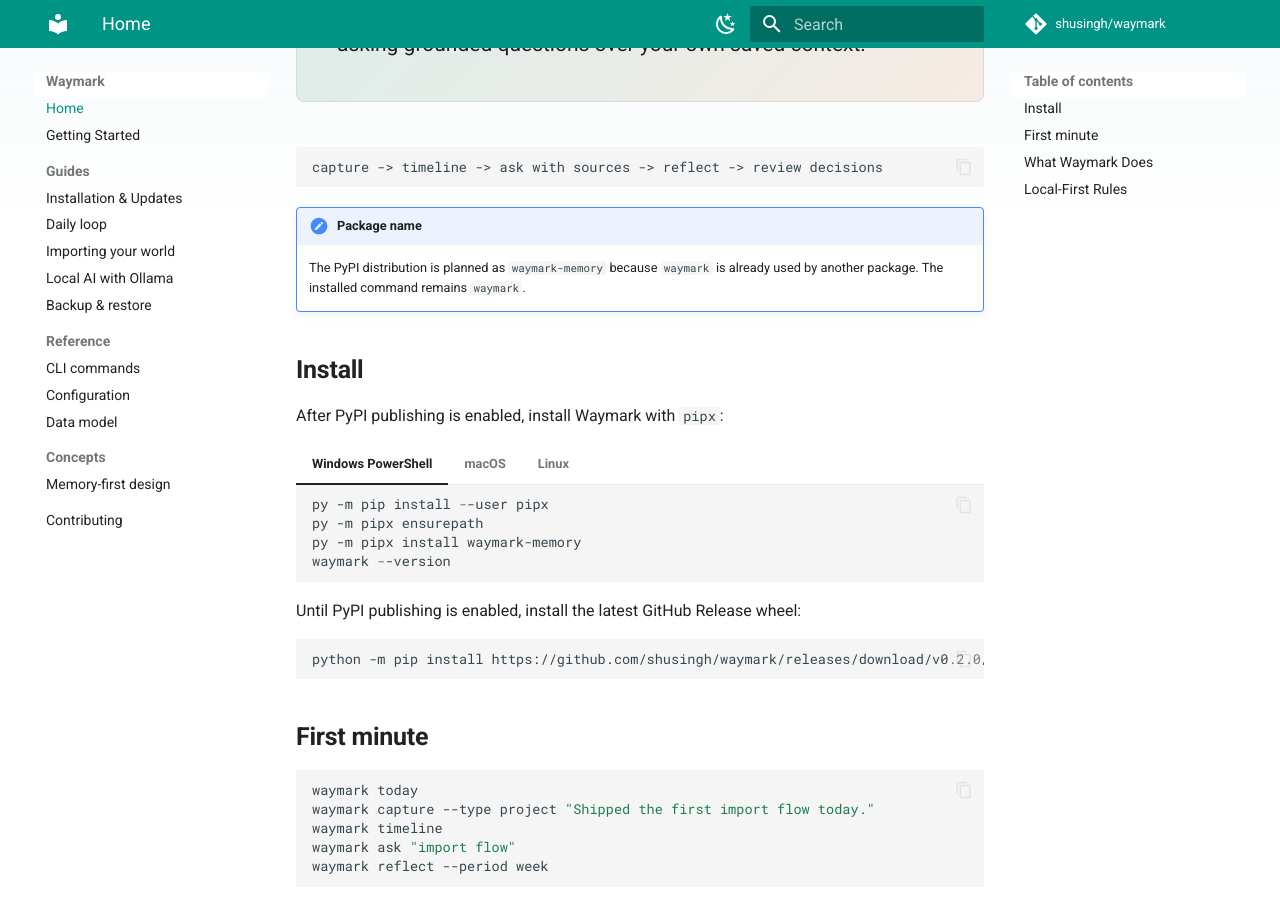
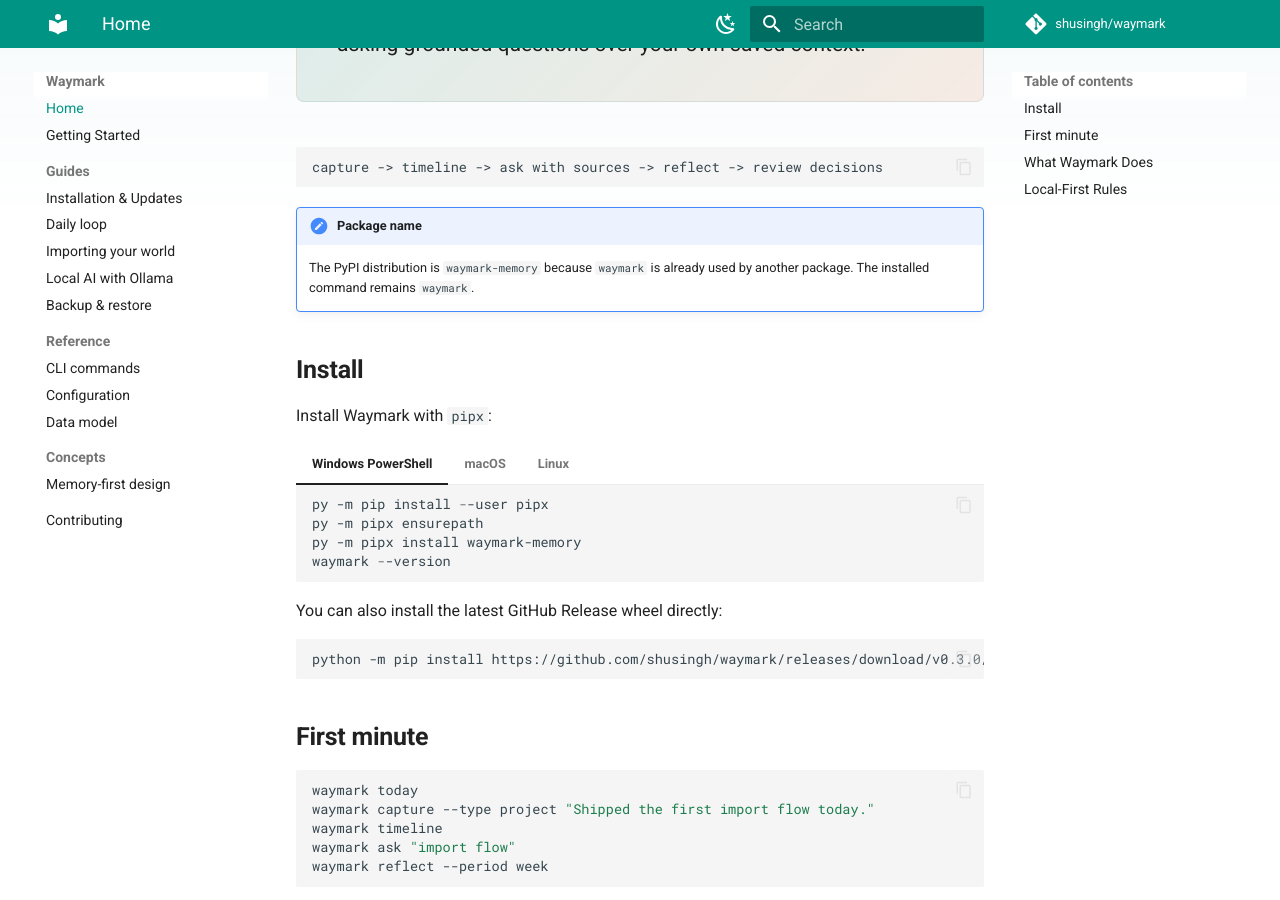
Before and after one commit to shusingh/waymark, an MkDocs documentation site: the page built from docs/index.md, in a window 1280 px wide and 900 px high, scrolled down 271 px. Built offline with MkDocs 1.6.1 and Material for MkDocs 9.7.7, drawn with Linux system fonts in a browser that asks for light colours; comment, search, counter and statistics services are not loaded.

````diff
--- a/docs/index.md
+++ b/docs/index.md
@@ -13,12 +13,12 @@ capture -> timeline -> ask with sources -> reflect -> review decisions
 ```
 
 !!! note "Package name"
-    The PyPI distribution is planned as `waymark-memory` because `waymark` is
-    already used by another package. The installed command remains `waymark`.
+    The PyPI distribution is `waymark-memory` because `waymark` is already used
+    by another package. The installed command remains `waymark`.
 
 ## Install
 
-After PyPI publishing is enabled, install Waymark with `pipx`:
+Install Waymark with `pipx`:
 
 === "Windows PowerShell"
 
@@ -47,10 +47,10 @@ After PyPI publishing is enabled, install Waymark with `pipx`:
     waymark --version
     ```
 
-Until PyPI publishing is enabled, install the latest GitHub Release wheel:
+You can also install the latest GitHub Release wheel directly:
 
 ```bash
-python -m pip install https://github.com/shusingh/waymark/releases/download/v0.2.0/waymark-0.2.0-py3-none-any.whl
+python -m pip install https://github.com/shusingh/waymark/releases/download/v0.3.0/waymark_memory-0.3.0-py3-none-any.whl
 ```
 
 ## First minute
--- a/pyproject.toml
+++ b/pyproject.toml
@@ -1,10 +1,10 @@
 [build-system]
-requires = ["hatchling"]
+requires = ["hatchling<1.30"]
 build-backend = "hatchling.build"
 
 [project]
 name = "waymark-memory"
-version = "0.3.0.dev0"
+version = "0.3.0"
 description = "A local-first terminal companion for personal memory, reflection, and decisions."
 readme = "README.md"
 requires-python = ">=3.11"
--- a/src/waymark/__init__.py
+++ b/src/waymark/__init__.py
@@ -1,3 +1,3 @@
 """Waymark package."""
 
-__version__ = "0.3.0.dev0"
+__version__ = "0.3.0"
````
Also changed, not shown: README.md (+4 -4 lines), docs/contributing.md (+6 -6 lines), docs/getting-started.md (+2 -2 lines), docs/guides/installation.md (+7 -10 lines).
